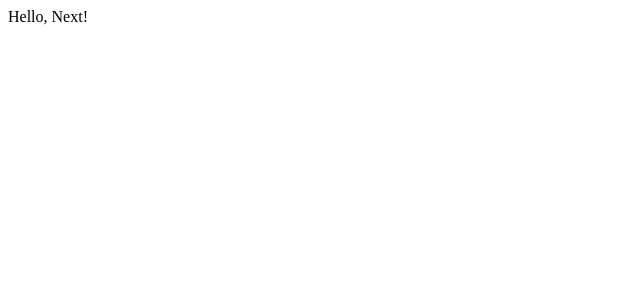
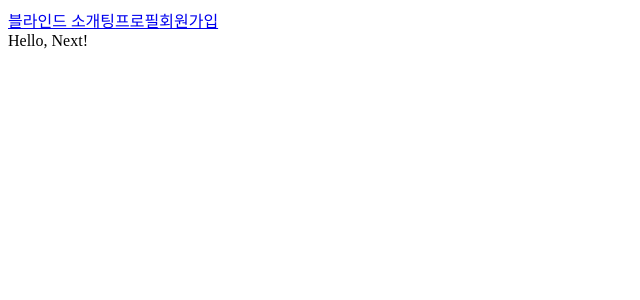
Before and after one commit to sangyunpark99/BlindDate, a Next.js app in the folder frontend/: page / in a window 1280 px wide. Shown: the top 300 px of the page, without its empty margins (0-640 px from the left). Built offline with nearby package versions, Linux system fonts and the light colour scheme.

Commit message:
기본설정

```diff
--- /dev/null
+++ b/frontend/components/AppLayout.js
@@ -0,0 +1,28 @@
+import React from "react";
+import PropTyes from "prop-types";
+import Link from "next/link";
+
+const AppLayout = ({ children }) => {
+  return (
+    <div>
+      <div>
+        <Link href="/">
+          <a>블라인드 소개팅</a>
+        </Link>
+        <Link href="/profile">
+          <a>프로필</a>
+        </Link>
+        <Link href="/signup">
+          <a>회원가입</a>
+        </Link>
+      </div>
+      {children}
+    </div>
+  );
+};
+
+AppLayout.propTypes = {
+  children: PropTyes.node.isRequired,
+};
+
+export default AppLayout;
--- a/frontend/pages/index.js
+++ b/frontend/pages/index.js
@@ -1,5 +1,12 @@
+import React from "react";
+import AppLayout from "../components/AppLayout";
+
 const Home = () => {
-  return <div>Hello, Next!</div>;
+  return (
+    <AppLayout>
+      <div>Hello, Next!</div>
+    </AppLayout>
+  );
 };
 
 export default Home;
```
Also changed, not shown: frontend/package.json (+7 -1 lines), frontend/pages/login.js (added, +7 -0 lines), 2 other files (tests, documents, lock files or other folders).
